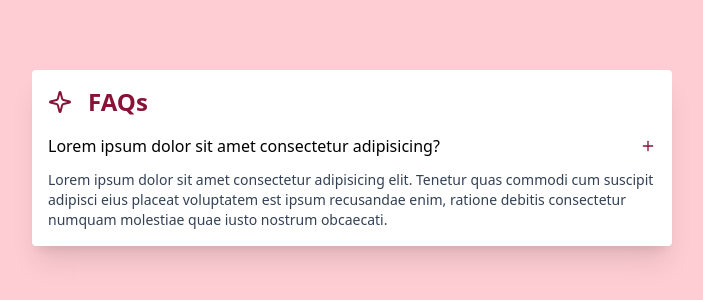
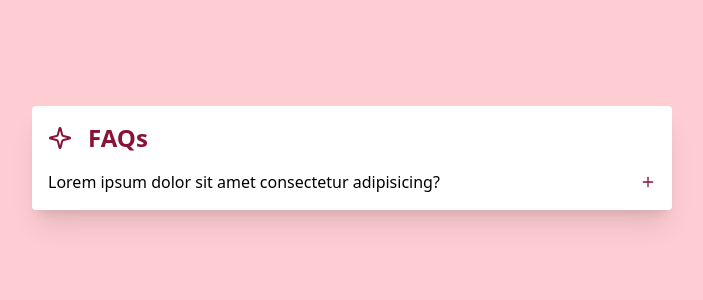
Before and after one commit to NaifIT11/react-faq-accordion-with-WAI-ARIA, a Next.js app: page / in a window 1280 px wide. Shown: the part 242-542 px from the top of the page, without its empty margins (288-991 px from the left). Built offline with nearby package versions, Linux system fonts and the light colour scheme.

Commit message:
adjusting a lot of thing and adding the ref

```diff
--- a/src/app/components/Faq.tsx
+++ b/src/app/components/Faq.tsx
@@ -31,7 +31,7 @@ type FaqAccordionProps = {
 
 export function FaqAccordion({ id, header, containerRef ,  children , expanded , onExpandedChange }: FaqAccordionProps) {
   return (
-    <div ref={containerRef} className={`flex h-24 data-[expanded=true]:h-${containerRef?.scrollHeight} transition flex-col gap-3 w-full`} data-expanded={expanded}>
+    <div ref={containerRef} className={`flex h-[24px] data-[expanded=true]:min-h-${containerRef?.scrollHeight} transition flex-col gap-3 w-full overflow-hidden`} data-expanded={expanded}>
       <button
         className="flex justify-between items-center"
         aria-controls={`${id}-accoridion`}
--- a/src/app/components/Main.tsx
+++ b/src/app/components/Main.tsx
@@ -1,15 +1,19 @@
+"use client"
+
+import { useRef, useState } from "react";
 import { Faq, FaqAccordion, FaqHeader } from "./Faq";
 
 
 
 
-
 export default function MainComponent(){
+    const [expand , setExpand] = useState<boolean>(false);
+    const containerRef = useRef(null);
     return (
         <Faq>
             <FaqHeader title="FAQs" />
             <div className="flex flex-col gap-3 divide-y">
-                <FaqAccordion id={1} header="Lorem ipsum dolor sit amet consectetur adipisicing?">
+                <FaqAccordion containerRef={containerRef} id={1} header="Lorem ipsum dolor sit amet consectetur adipisicing?" expanded={expand} onExpandedChange={() => setExpand(!expand)}>
                 Lorem ipsum dolor sit amet consectetur adipisicing elit. Tenetur quas commodi cum suscipit adipisci eius placeat voluptatem est ipsum recusandae enim, ratione debitis consectetur numquam molestiae quae iusto nostrum obcaecati.
                 </FaqAccordion>
             </div>
```
